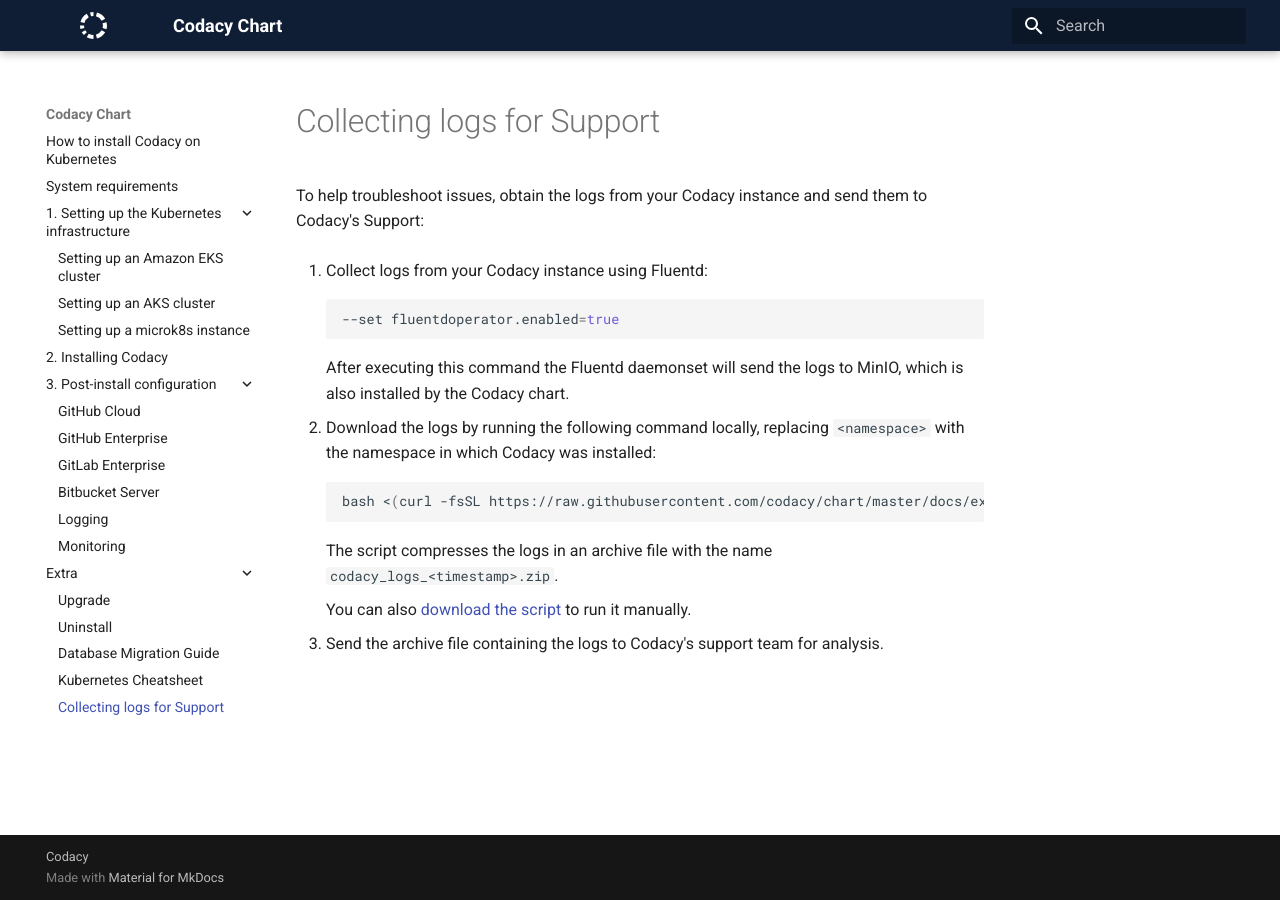
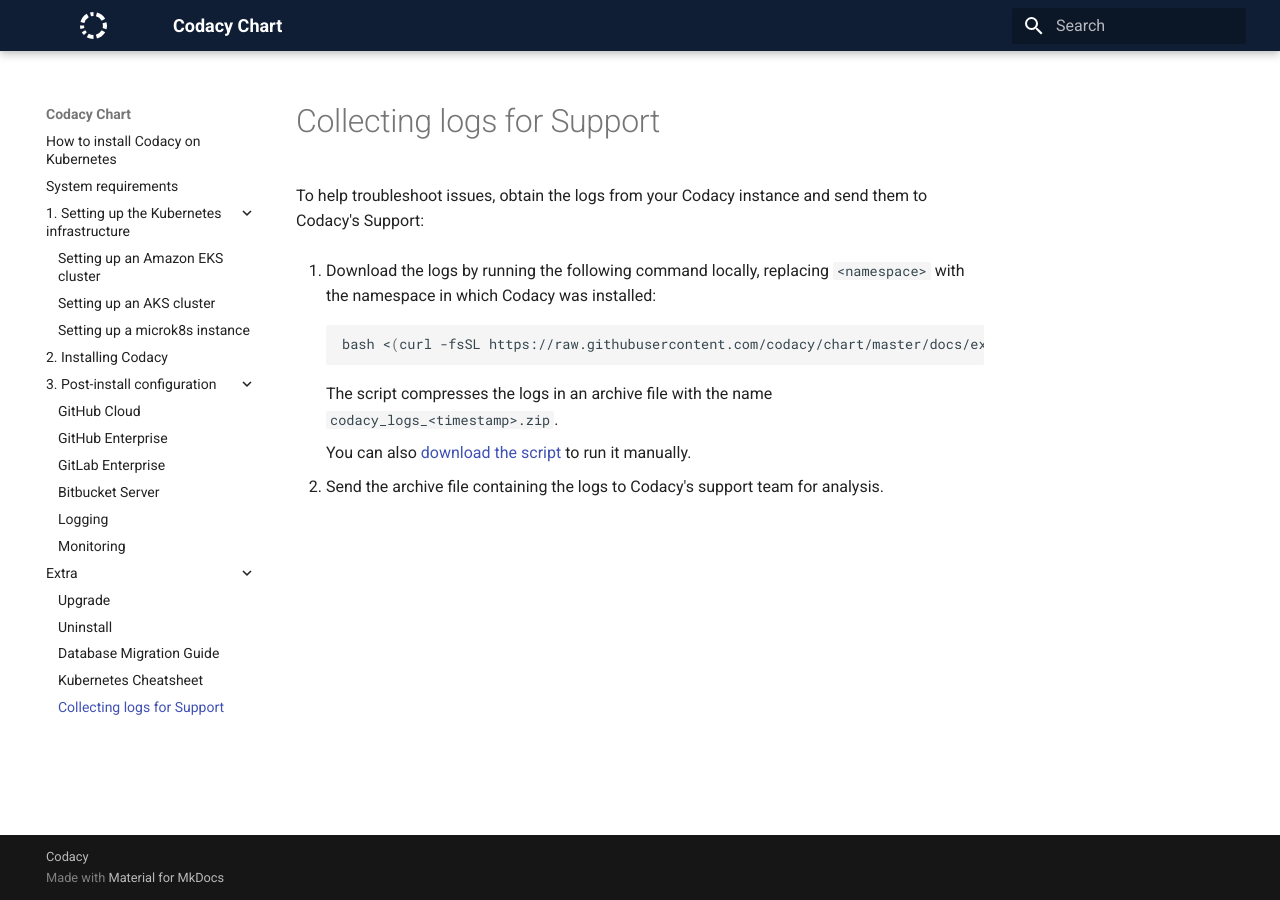
Before and after one commit to codacy/chart, an MkDocs documentation site: the page built from docs/extra/logs-collect.md, in a window 1280 px wide. Built offline with MkDocs 1.6.1 and Material for MkDocs 9.7.7, drawn with Linux system fonts in a browser that asks for light colours.

Commit message:
Remove instructions to enable fluentdoperator
According to the README.md file, the fluentdoperator is already enabled
by default, so customers will not need to activate it manually.

````diff
--- a/docs/extra/logs-collect.md
+++ b/docs/extra/logs-collect.md
@@ -2,15 +2,7 @@
 
 To help troubleshoot issues, obtain the logs from your Codacy instance and send them to Codacy's Support:
 
-1.  Collect logs from your Codacy instance using Fluentd:
-
-    ```bash
-    --set fluentdoperator.enabled=true
-    ```
-
-    After executing this command the Fluentd daemonset will send the logs to MinIO, which is also installed by the Codacy chart.
-
-2.  Download the logs by running the following command locally, replacing `<namespace>` with the namespace in which Codacy was installed:
+1.  Download the logs by running the following command locally, replacing `<namespace>` with the namespace in which Codacy was installed:
 
     ```bash
     bash <(curl -fsSL https://raw.githubusercontent.com/codacy/chart/master/docs/extra/extract-codacy-logs.sh) -n <namespace>
````
Also changed, not shown: other parts of docs/extra/logs-collect.md (+1 -1 lines).
